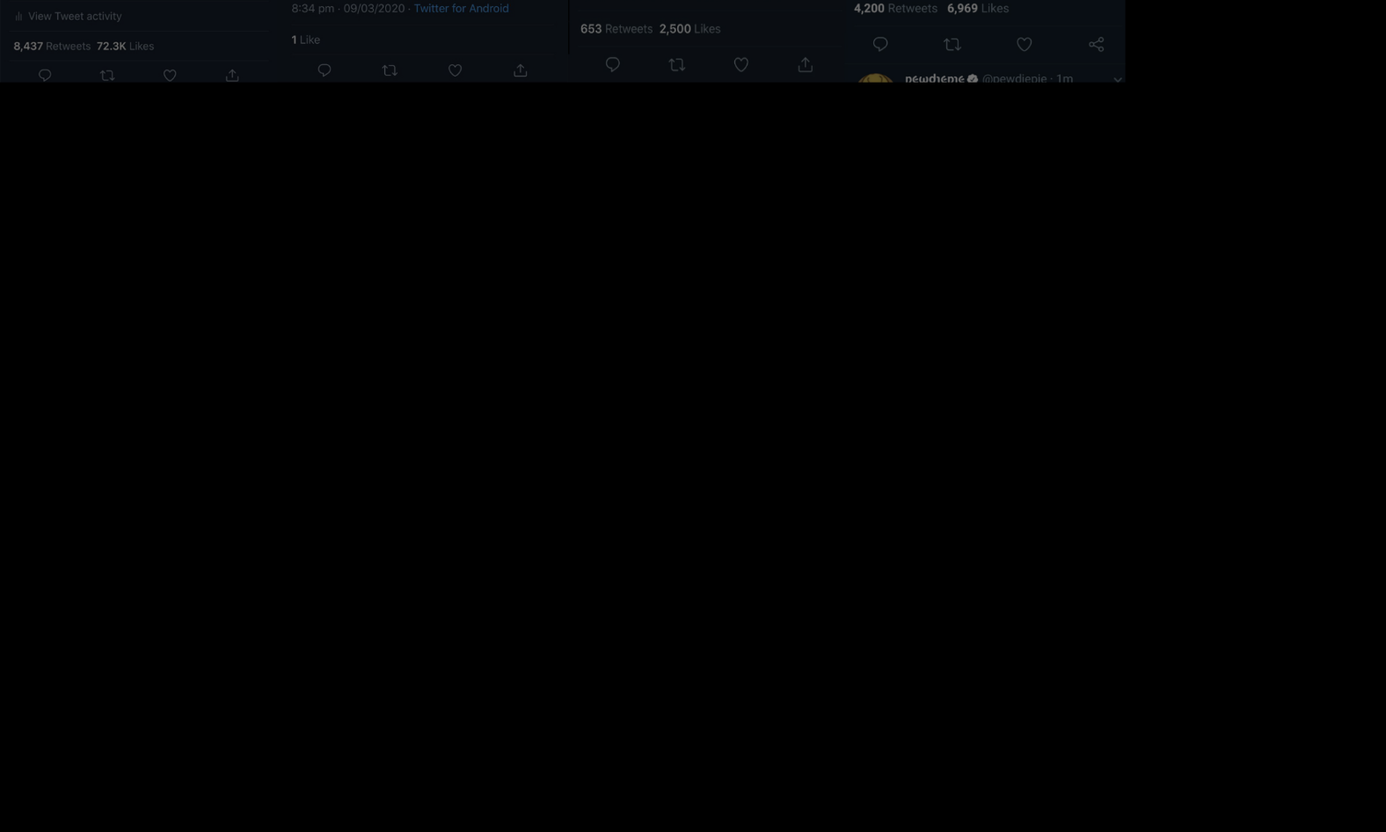
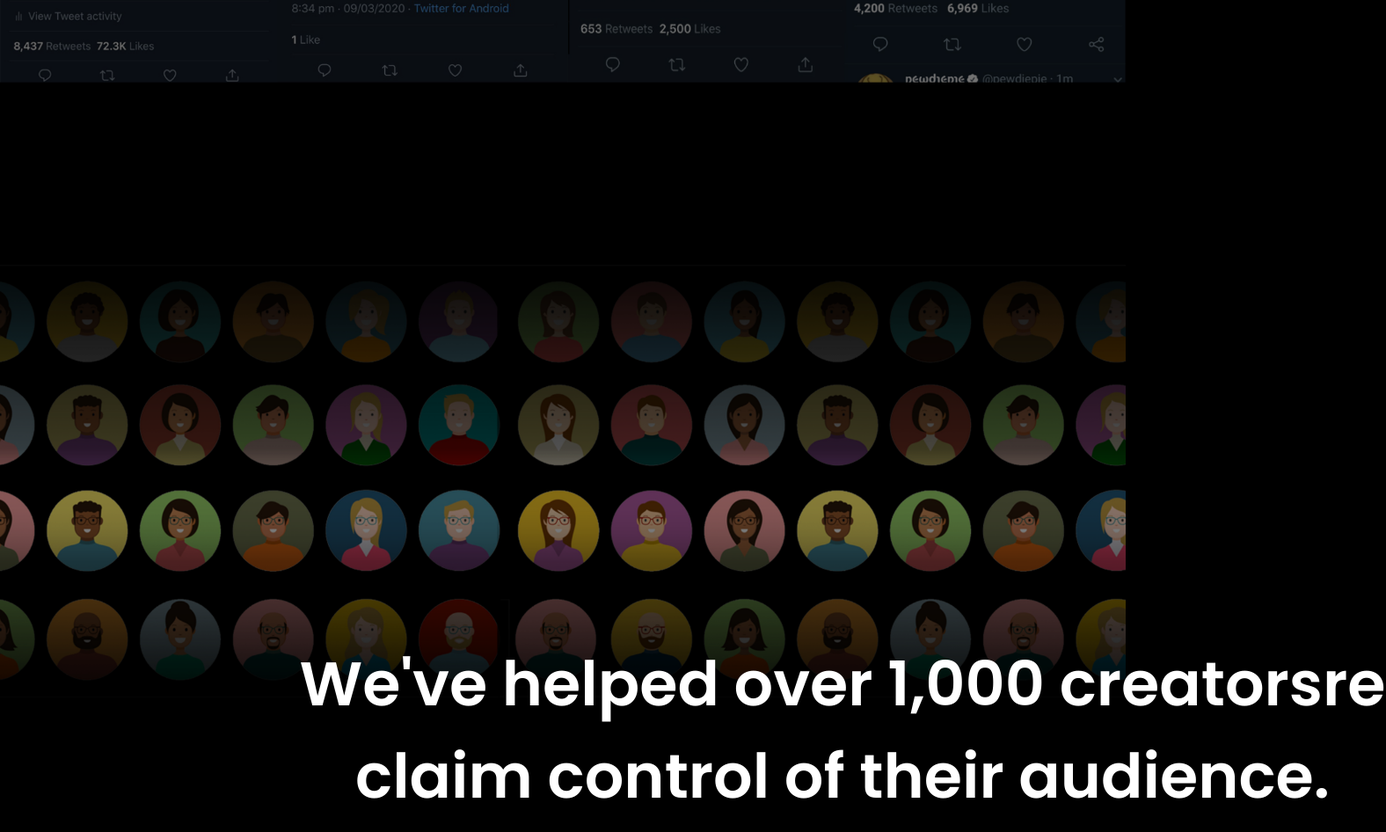
Before and after one commit to ziyodyakubov/MARICO, a website: page index.html in a window 1280 px wide. Shown: the part 6080-7026 px from the top of the page at 88% size, 1576 px wide, since content can reach past the window. Before the commit the page ends 6362 px from the top, so only its background shows below. Drawn offline with nearby package versions, Linux system fonts and the light colour scheme.

Commit message:
section-6 added

```diff
--- a/index.html
+++ b/index.html
@@ -333,6 +333,17 @@
             </div>
         </section>
         <!-- SECTION-5 ENDED -->
+
+        <!-- SECTION-6 STARTED -->
+        <section id="section-6" class="mb-[150px]">
+            <img src="./assets/images/png-jpg/people.png" alt="people">
+
+            <div class="container w-[1236px] text-center text-[#fff] absolute top-[6805px] left-[340px]">
+                <h2 class="font-[600] text-[70px]">We've helped over 1,000 creatorsre
+                    claim control of their audience.</h2>
+            </div>
+        </section>
+        <!-- SECTION-6 ENDED -->
     </main>
     <!-- MAIN SECTION ENDED -->
 
```
Also changed, not shown: assets/images/png-jpg/people.jpg (deleted), assets/images/png-jpg/people.png (added).
